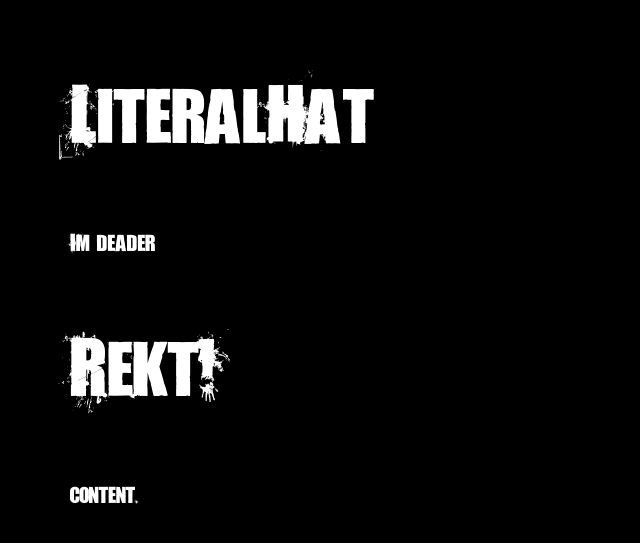
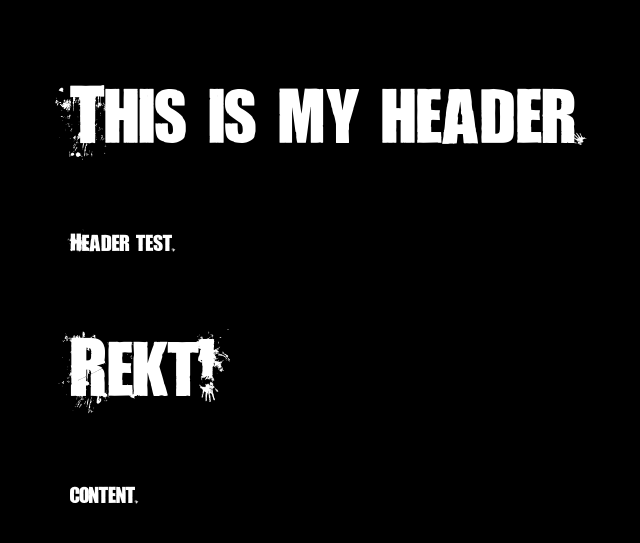
Before and after one commit to LiteralHat/literalhat.github.io, a Jekyll site: the page built from index.html, in a window 1280 px wide. Shown: the top 543 px of the page, without its empty margins (122-762 px from the left). Built offline with Jekyll 4.4.1, drawn with Linux system fonts in a browser that asks for light colours; Markdown is read by kramdown in place of the engine named in the settings.

Commit message:
Update default.html

```diff
--- a/_layouts/default.html
+++ b/_layouts/default.html
@@ -13,8 +13,8 @@
 		<link rel="stylesheet" href="https://literalhat.com/css/main.css" type="text/css" charset="utf-8" />
 	</head>
 	<body>
-        	<h1>LiteralHat</h1>
-		<p>Im deader</p>
+        	<h1>This is my header.</h1>
+		<p>Header test.</p>
      		{{ content }}
 	</body>
 </html>
```
